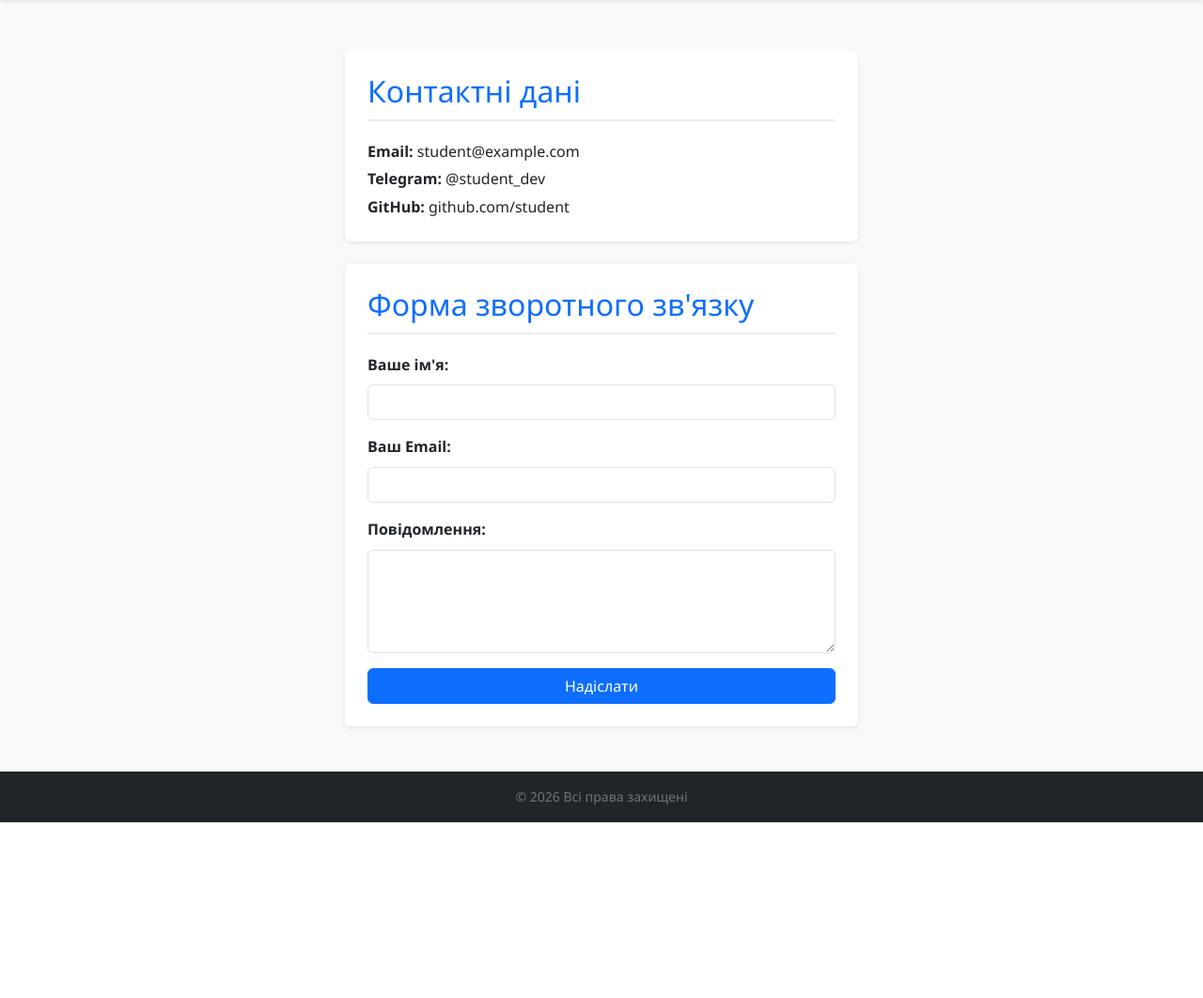
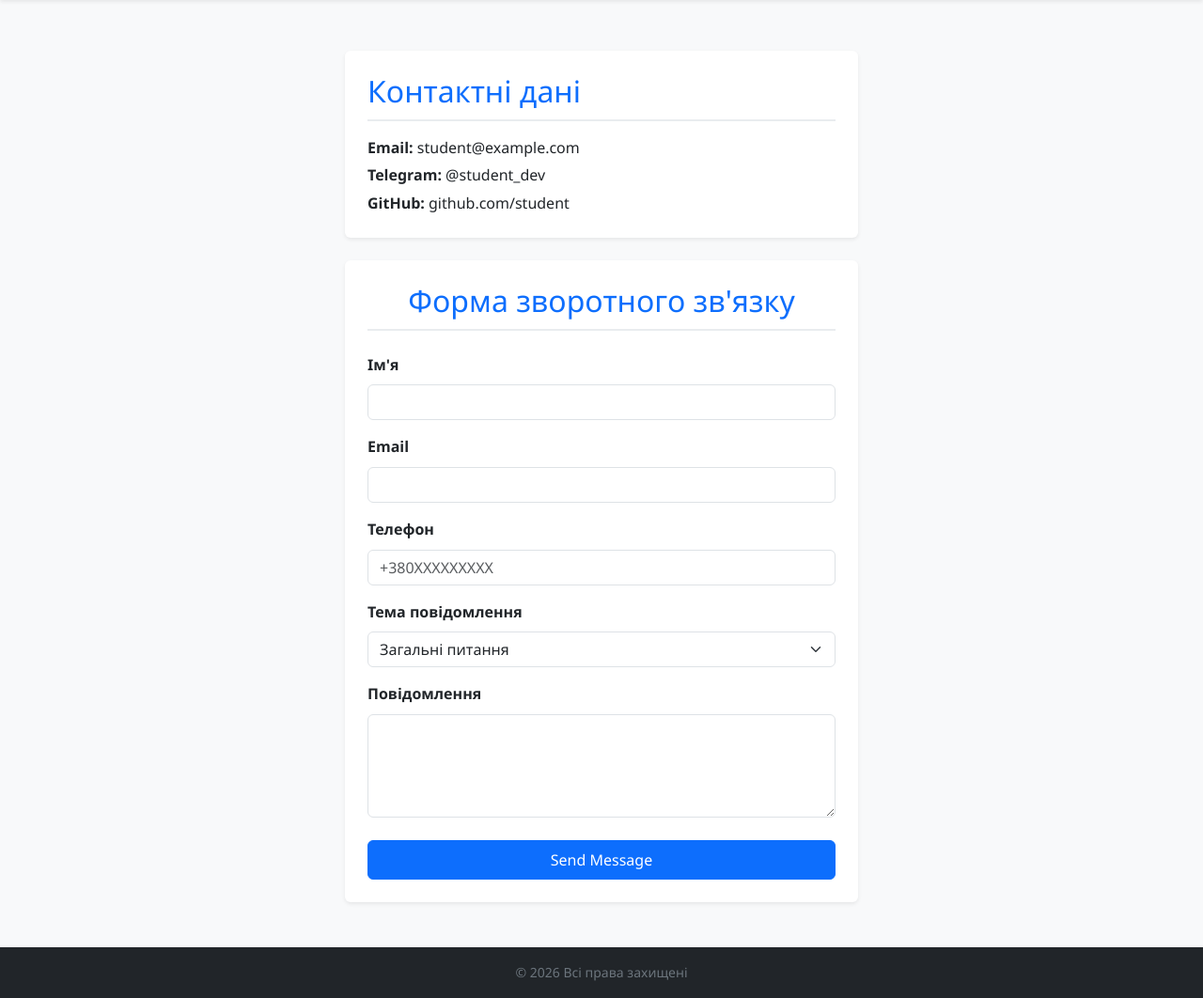
Before and after one commit to RomanTelemukha/flask-app-lab, a Flask app: page /contacts in a window 1280 px wide. Shown: the part 115-1177 px from the top of the page at 94% size. Before the commit the page ends 990 px from the top, so only its background shows below. Run offline with Flask 3, Linux system fonts and the light colour scheme; some libraries are stand-ins or nearby versions.

Commit message:
feat: add Flask-WTF contact form with validation and logging

```diff
--- /dev/null
+++ b/app/forms.py
@@ -0,0 +1,47 @@
+from flask_wtf import FlaskForm
+from wtforms import StringField, TextAreaField, SelectField, SubmitField
+from wtforms.validators import DataRequired, Email, Length, Regexp
+
+
+class ContactForm(FlaskForm):
+    name = StringField(
+        "Ім'я",
+        validators=[
+            DataRequired(message="Це поле є обов'язковим"),
+            Length(min=4, max=10, message="Довжина імені повинна бути від 4 до 10 символів")
+        ]
+    )
+    email = StringField(
+        "Email",
+        validators=[
+            DataRequired(message="Це поле є обов'язковим"),
+            Email(message="Некоректний формат email")
+        ]
+    )
+    phone = StringField(
+        "Телефон",
+        validators=[
+            DataRequired(message="Це поле є обов'язковим"),
+            Regexp(r"^\+380\d{9}$", message="Формат телефону повинен бути +380XXXXXXXXX")
+        ]
+    )
+    subject = SelectField(
+        "Тема повідомлення",
+        choices=[
+            ("general", "Загальні питання"),
+            ("support", "Технічна підтримка"),
+            ("collaboration", "Співпраця"),
+            ("feedback", "Відгук")
+        ],
+        validators=[
+            DataRequired(message="Оберіть тему")
+        ]
+    )
+    message = TextAreaField(
+        "Повідомлення",
+        validators=[
+            DataRequired(message="Це поле є обов'язковим"),
+            Length(max=500, message="Довжина повідомлення повинна бути до 500 символів")
+        ]
+    )
+    submit = SubmitField("Send Message")
--- /dev/null
+++ b/app/templates/_render_field.html
@@ -0,0 +1,15 @@
+{% macro render_field(field) %}
+<div class="mb-3">
+    {{ field.label(class="form-label fw-semibold") }}
+    {% if field.errors %}
+        {{ field(class="form-control is-invalid" if field.type != "SelectField" else "form-select is-invalid", **kwargs) }}
+        <div class="invalid-feedback d-block">
+            {% for error in field.errors %}
+            <div>{{ error }}</div>
+            {% endfor %}
+        </div>
+    {% else %}
+        {{ field(class="form-control" if field.type != "SelectField" else "form-select", **kwargs) }}
+    {% endif %}
+</div>
+{% endmacro %}
--- a/app/templates/contacts.html
+++ b/app/templates/contacts.html
@@ -1,4 +1,5 @@
 {% extends "base.html" %}
+{% from "_render_field.html" import render_field %}
 
 {% block title %}Контакти{% endblock %}
 
@@ -6,28 +7,22 @@
 <div class="row justify-content-center">
     <div class="col-12 col-md-8 col-lg-6">
         <section class="card p-4 mb-4 shadow-sm border-0">
-            <h2>Контактні дані</h2>
+            <h2 class="mb-3">Контактні дані</h2>
             <p class="mb-1"><strong>Email:</strong> student@example.com</p>
             <p class="mb-1"><strong>Telegram:</strong> @student_dev</p>
             <p class="m-0"><strong>GitHub:</strong> github.com/student</p>
         </section>
 
         <section class="card p-4 mb-4 shadow-sm border-0">
-            <h2>Форма зворотного зв'язку</h2>
-            <form action="#" method="post">
-                <div class="mb-3">
-                    <label for="name" class="form-label fw-semibold">Ваше ім'я:</label>
-                    <input type="text" id="name" name="name" class="form-control" required>
-                </div>
-                <div class="mb-3">
-                    <label for="email" class="form-label fw-semibold">Ваш Email:</label>
-                    <input type="email" id="email" name="email" class="form-control" required>
-                </div>
-                <div class="mb-3">
-                    <label for="message" class="form-label fw-semibold">Повідомлення:</label>
-                    <textarea id="message" name="message" class="form-control" rows="4" required></textarea>
-                </div>
-                <button type="submit" class="btn btn-primary w-100">Надіслати</button>
+            <h2 class="mb-4 text-center">Форма зворотного зв'язку</h2>
+            <form method="post" action="{{ url_for('contact') }}" novalidate>
+                {{ form.hidden_tag() }}
+                {{ render_field(form.name) }}
+                {{ render_field(form.email) }}
+                {{ render_field(form.phone, placeholder="+380XXXXXXXXX") }}
+                {{ render_field(form.subject) }}
+                {{ render_field(form.message, rows=4) }}
+                {{ form.submit(class="btn btn-primary w-100 py-2 mt-2") }}
             </form>
         </section>
     </div>
--- a/app/views.py
+++ b/app/views.py
@@ -1,5 +1,17 @@
-from flask import request, redirect, url_for, render_template, abort
+import os
+import logging
+from flask import request, redirect, url_for, render_template, abort, flash
 from app import app
+from app.forms import ContactForm
+
+log_file_path = os.path.join(os.path.dirname(app.root_path), "feedback.log")
+logger = logging.getLogger("contacts")
+logger.setLevel(logging.INFO)
+if not logger.handlers:
+    file_handler = logging.FileHandler(log_file_path, encoding="utf-8")
+    formatter = logging.Formatter("%(asctime)s - %(levelname)s - %(message)s")
+    file_handler.setFormatter(formatter)
+    logger.addHandler(file_handler)
 
 
 @app.route("/")
@@ -18,9 +30,20 @@ def resume():
     return render_template("resume.html", title="Резюме")
 
 
-@app.route("/contacts")
-def contacts():
-    return render_template("contacts.html", title="Контакти")
+@app.route("/contact", methods=["GET", "POST"])
+@app.route("/contacts", methods=["GET", "POST"], endpoint="contacts")
+def contact():
+    form = ContactForm()
+    if form.validate_on_submit():
+        logger.info(
+            f"Contact Form: name={form.name.data}, email={form.email.data}, phone={form.phone.data}, subject={form.subject.data}, message={form.message.data}"
+        )
+        flash("Повідомлення успішно надіслано та збережено!", "success")
+        return redirect(url_for("contact"))
+    elif request.method == "POST":
+        logger.warning(f"Contact Form validation failed: {form.errors}")
+        flash("Помилка при заповненні форми. Перевірте введені дані.", "danger")
+    return render_template("contacts.html", title="Контакти", form=form)
 
 
 @app.route("/login")
--- a/requirements.txt
+++ b/requirements.txt
@@ -1,9 +1,14 @@
 blinker==1.9.0
 click==8.5.0
+dnspython==2.9.0
+email-validator==2.3.0
 Flask==3.1.3
+Flask-WTF==1.3.0
 gunicorn==26.2.0
+idna==3.20
 itsdangerous==2.2.0
 Jinja2==3.1.6
 MarkupSafe==3.0.3
 python-dotenv==1.2.4
 Werkzeug==3.1.9
+WTForms==3.3.1
```
Also changed, not shown: tests/test_contact_form.py (added, +77 -0 lines), 1 other file.
